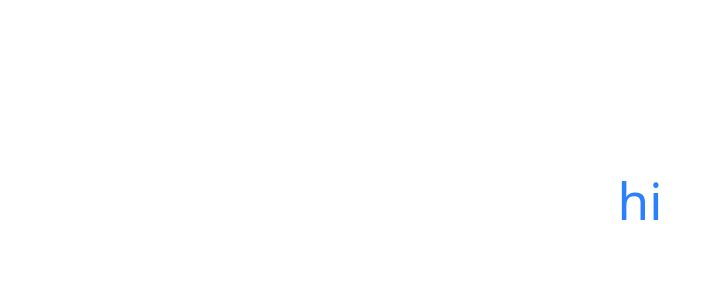
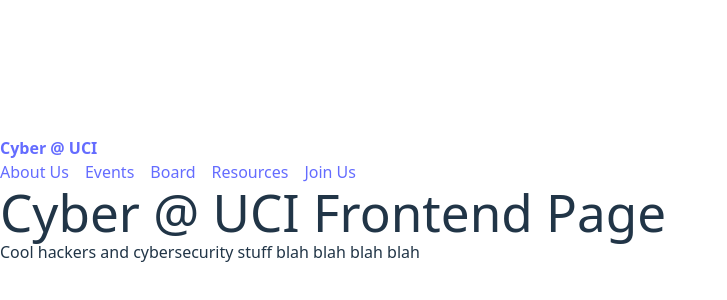
Before and after one commit to padotada/EasyVM_Frontend, a React (Vite) app in the folder easyvm/: page / in a window 1280 px wide. Shown: the part 200-500 px from the top of the page, without its empty margins (0-727 px from the left). Built offline with nearby package versions, Linux system fonts and the light colour scheme.

Commit message:
Implemented dashboard and all pages

```diff
--- a/easyvm/package.json
+++ b/easyvm/package.json
@@ -13,6 +13,7 @@
     "@tailwindcss/vite": "^4.1.18",
     "react": "^19.2.0",
     "react-dom": "^19.2.0",
+    "react-router-dom": "^7.12.0",
     "tailwindcss": "^4.1.18"
   },
   "devDependencies": {
--- a/easyvm/src/App.tsx
+++ b/easyvm/src/App.tsx
@@ -1,9 +1,59 @@
-import { useState } from "react";
-import { BrowserRouter, Routes, Route, Link } from "react-router-dom";
-import "./App.css";
+import React from 'react';
+import { BrowserRouter as Router, Routes, Route, Link } from 'react-router-dom';
 
-function App() {
-	return <h1 className="text-blue-500"> hi </h1>;
+import Dashboard from './pages/dashboard';
+import ExistingAllocation from './pages/existing_allocation';
+import Login from './pages/login';
+import NewAllocation from './pages/new_allocation';
+import Settings from './pages/settings';
+
+interface NavLinkProps {
+  to: string;
+  children: React.ReactNode;
 }
 
-export default App;
+const Home: React.FC = () => (
+  <div className="container">
+    <header>
+      <h1>Cyber @ UCI Frontend Page</h1>
+      <p>Cool hackers and cybersecurity stuff blah blah blah blah</p>
+    </header>
+  </div>
+);
+
+const NavLink: React.FC<NavLinkProps> = ({ to, children }) => (
+  <Link to={to} style={{ marginRight: '1rem' }}>
+    {children}
+  </Link>
+);
+
+export default function App() {
+  return (
+    <Router>
+      <nav>
+        <div className="nav-content">
+          <Link to="/"><strong>Cyber @ UCI</strong></Link>
+
+          <div className="nav-links">
+            <NavLink to="/about">About Us</NavLink>
+            <NavLink to="/events">Events</NavLink>
+            <NavLink to="/board">Board</NavLink>
+            <NavLink to="/resources">Resources</NavLink>
+            <Link to="/join">Join Us</Link>
+          </div>
+        </div>
+      </nav>
+
+      <main>
+        <Routes>
+          <Route path="/" element={<Home />} />
+          <Route path="/about" element={<Dashboard />} />
+          <Route path="/board" element={<ExistingAllocation />} />
+          <Route path="/events" element={<Login />} />
+          <Route path="/resources" element={<NewAllocation />} />
+          <Route path="/join" element={<Settings />} />
+        </Routes>
+      </main>
+    </Router>
+  );
+}
--- a/easyvm/src/pages/dashboard.tsx
+++ b/easyvm/src/pages/dashboard.tsx
@@ -0,0 +1,12 @@
+import React from 'react';
+
+const Dashboard: React.FC = () => {
+    return (
+        <div>
+            <h1>Dashboard Page</h1>
+            <p>Welcome to the Dashboard!</p>
+        </div>
+    );
+};
+
+export default Dashboard;
--- a/easyvm/src/pages/existing_allocation.tsx
+++ b/easyvm/src/pages/existing_allocation.tsx
@@ -0,0 +1,12 @@
+import React from 'react';
+
+const ExistingAllocation: React.FC = () => {
+    return (
+        <div>
+            <h1>ExistingAllcation Page</h1>
+            <p>Welcome to the ExistingAllocation!</p>
+        </div>
+    );
+};
+
+export default ExistingAllocation;
--- a/easyvm/src/pages/login.tsx
+++ b/easyvm/src/pages/login.tsx
@@ -0,0 +1,12 @@
+import React from 'react';
+
+const Login: React.FC = () => {
+    return (
+        <div>
+            <h1>Login Page</h1>
+            <p>Welcome to the Login!</p>
+        </div>
+    );
+};
+
+export default Login;
--- a/easyvm/src/pages/new_allocation.tsx
+++ b/easyvm/src/pages/new_allocation.tsx
@@ -0,0 +1,12 @@
+import React from 'react';
+
+const NewAllocation: React.FC = () => {
+    return (
+        <div>
+            <h1>NewAllocation Page</h1>
+            <p>Welcome to the NewAllocation!</p>
+        </div>
+    );
+};
+
+export default NewAllocation;
--- a/easyvm/src/pages/settings.tsx
+++ b/easyvm/src/pages/settings.tsx
@@ -0,0 +1,12 @@
+import React from 'react';
+
+const Settings: React.FC = () => {
+    return (
+        <div>
+            <h1>Settings Page</h1>
+            <p>Welcome to the Settings!</p>
+        </div>
+    );
+};
+
+export default Settings;
```
Also changed, not shown: 1 other file (tests, documents, lock files or other folders).
